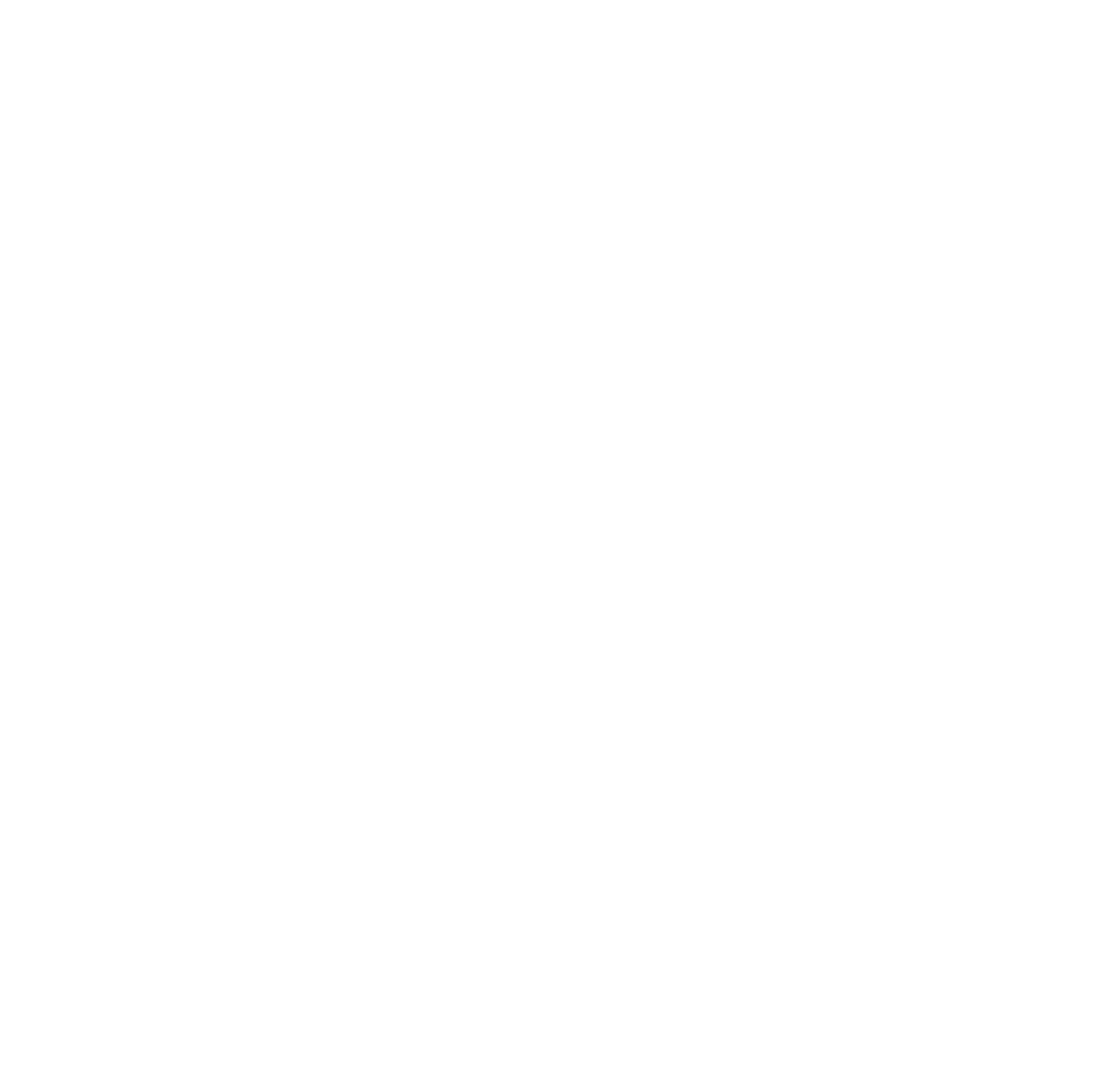
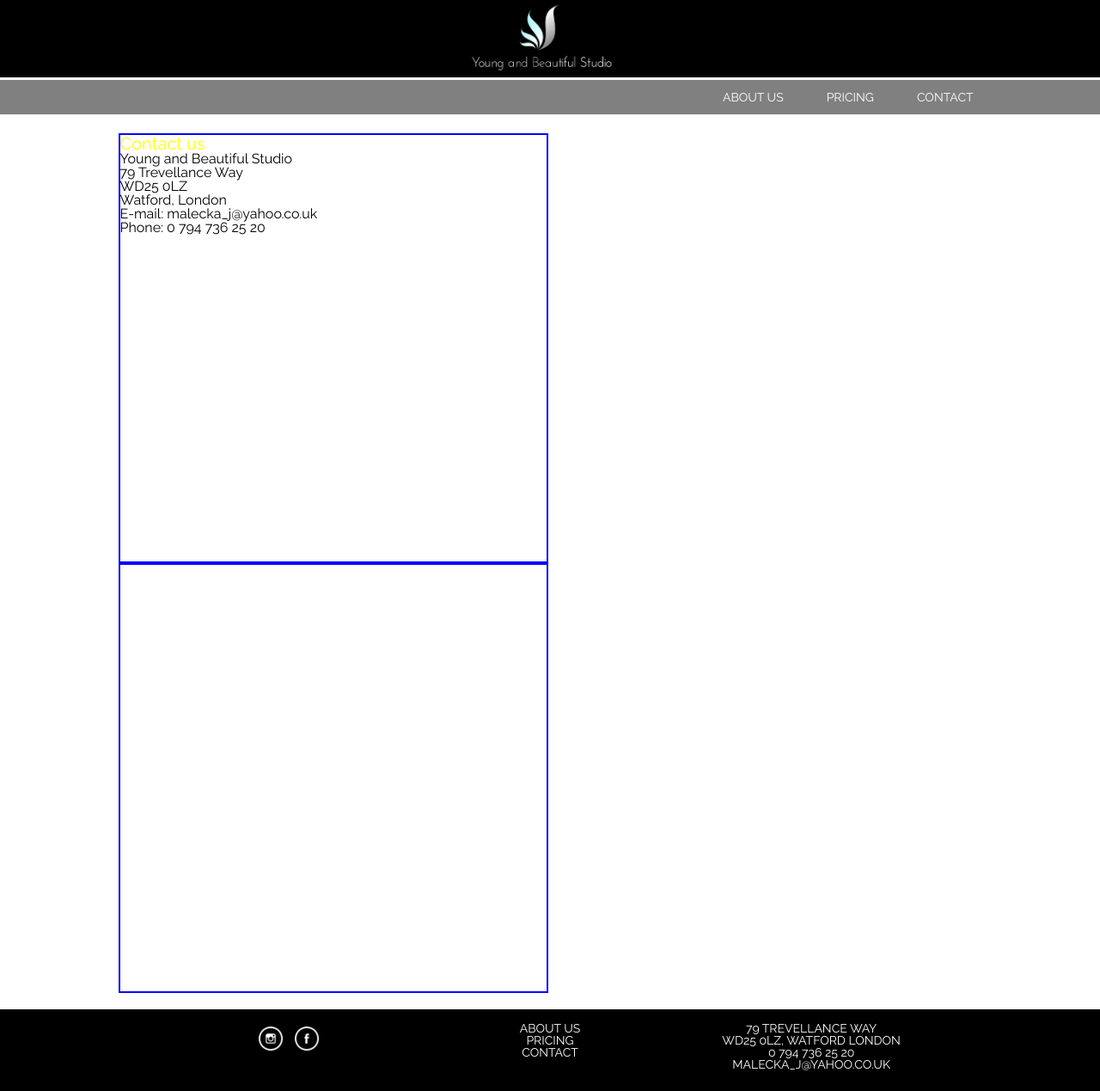
Before and after one commit to ksmolarczyk/WatfordStudio, a plain HTML site: page contact/index.html in a window 1280 px wide. Shown: the whole page at 86% size. Before the commit the page ends 800 px from the top, so only its background shows below. Drawn offline with Linux system fonts and the light colour scheme.

Commit message:
Contact in progress

```diff
--- a/contact/index.html
+++ b/contact/index.html
@@ -0,0 +1,104 @@
+<!DOCTYPE html>
+<html lang="en">
+<head>
+    <meta charset="UTF-8">
+    <meta http-equiv="x-ua-compatible" content="ie=edge">
+    <title>Young and Beautiful Studio</title>
+    <meta name="description" content="">
+    <meta name="viewport" content="width=device-width, initial-scale=1, shrink-to-fit=no">
+    <link rel="apple-touch-icon" href="apple-touch-icon.png">
+    <link href="https://fonts.googleapis.com/css?family=Raleway:300,400,500,600,700,800&amp;subset=latin-ext" rel="stylesheet">
+    <link rel="stylesheet" href="../css/reset.css">
+    <link rel="stylesheet" href="../css/style.css">
+    <script src="../js/main.js"></script>
+
+</head>
+<body>
+<header class="pageHeader">
+    <div class="container clearfix">
+        <h1>
+            <img class="logoPageHeader" src="../images/logo-header.jpg" alt="Young and Beautiful">
+        </h1>
+    </div>
+    <div class="headerNavList">
+        <div class="container clearfix">
+            <nav class="page-nav">
+                <ul class="page-nav-list">
+                    <li><a href="../aboutus/index.html">About us</a></li>
+                    <li>
+                        <a href="">Pricing</a>
+                        <ul class="page-nav-sublist">
+                            <li><a href="../pricing/face-pricing.html">Face treatments</a></li>
+                            <li><a href="../pricing/body-pricing.html">Body treatments</a></li>
+                            <li><a href="../pricing/henna-pricing.html">Henna</a></li>
+                        </ul>
+                    </li>
+                    <li><a href="../contact/index.html">Contact</a></li>
+                </ul>
+            </nav>
+        </div>
+    </div>
+</header>
+
+
+<!----------------------- CONTACT -------------------------------->
+
+<div class="container">
+    <section class="contactGrid">
+        <div class="zeroSection"></div>
+        <div class="col-1-2">
+            <div class="leftBoxContact">
+                <h1>Contact us</h1>
+                <p>Young and Beautiful Studio</p>
+                <p>79 Trevellance Way</p>
+                <p>WD25 0LZ</p>
+                <p>Watford, London</p>
+                <p>E-mail: malecka_j@yahoo.co.uk</p>
+                <p>Phone: 0 794 736 25 20</p>
+            </div>
+            <div class="rightBoxContact">
+
+            </div>
+        </div>
+        <div class="col-1-2"></div>
+    </section>
+</div>
+
+
+<!----------------------- FOOTER -------------------------------->
+
+<section class="footer">
+    <div class="gridPad">
+        <div class="col-1-3">
+            <div class="content">
+                <div class="footerStyleLeft">
+                    <a href="https://www.instagram.com/young_and_beautiful_studio/"><img class="smFavicons" src="../images/white-instagram-2-64.png" alt="Instagram logo"></a>
+                    <a href="https://www.facebook.com/YoungAndBeautifulStudioWatford/"><img class="smFavicons" src="../images/white-facebook-2-64.png" alt="Facebook logo"></a>
+                </div>
+            </div>
+        </div>
+    </div>
+    <div class="col-1-3">
+        <div class="content">
+            <div class="footerStyleMiddle">
+                <a href="../aboutus/index.html">About us</a>
+                <a href="../pricing/index.html">Pricing</a>
+                <a href="../contact/index.html">Contact</a>
+            </div>
+        </div>
+    </div>
+    <div class="col-1-3">
+        <div class="content">
+            <div class="footerStyle">
+                <p>79 Trevellance Way</p>
+                <p>WD25 0LZ, Watford London</p>
+                <p>0 794 736 25 20 malecka_j@yahoo.co.uk</p>
+            </div>
+        </div>
+    </div>
+    </div>
+</section>
+
+
+</body>
+</html>
--- a/css/style.css
+++ b/css/style.css
@@ -184,7 +184,40 @@ h1 {
 
 
 /* -------------------------------------------
- FOOTER
+ CONTACT
+-------------------------------------------- */
+
+.leftBoxContact {
+    width:500px;
+    height: 500px;
+    border: 2px solid blue;
+    display: inline-block;
+}
+
+.rightBoxContact {
+    width:500px;
+    height: 500px;
+    border: 2px solid blue;
+    display: inline-block;
+}
+
+.col-1-2 {
+    display: inline-block;
+    width: 517.5px;
+    vertical-align:top;
+    padding-left: 15px;
+    padding-right:15px;
+    padding-top: 15px;
+    -webkit-box-sizing: border-box;
+    -moz-box-sizing: border-box;
+    box-sizing: border-box;
+}
+
+
+
+
+/*-------------------------------------------
+  FOOTER
 -------------------------------------------- */
 
 .footer{
@@ -213,8 +246,6 @@ h1 {
     -webkit-box-sizing: border-box;
     -moz-box-sizing: border-box;
     box-sizing: border-box;
-
-
 }
 
 .footerStyle {
```
Also changed, not shown: aboutus/index.html (+1 -1 lines).
